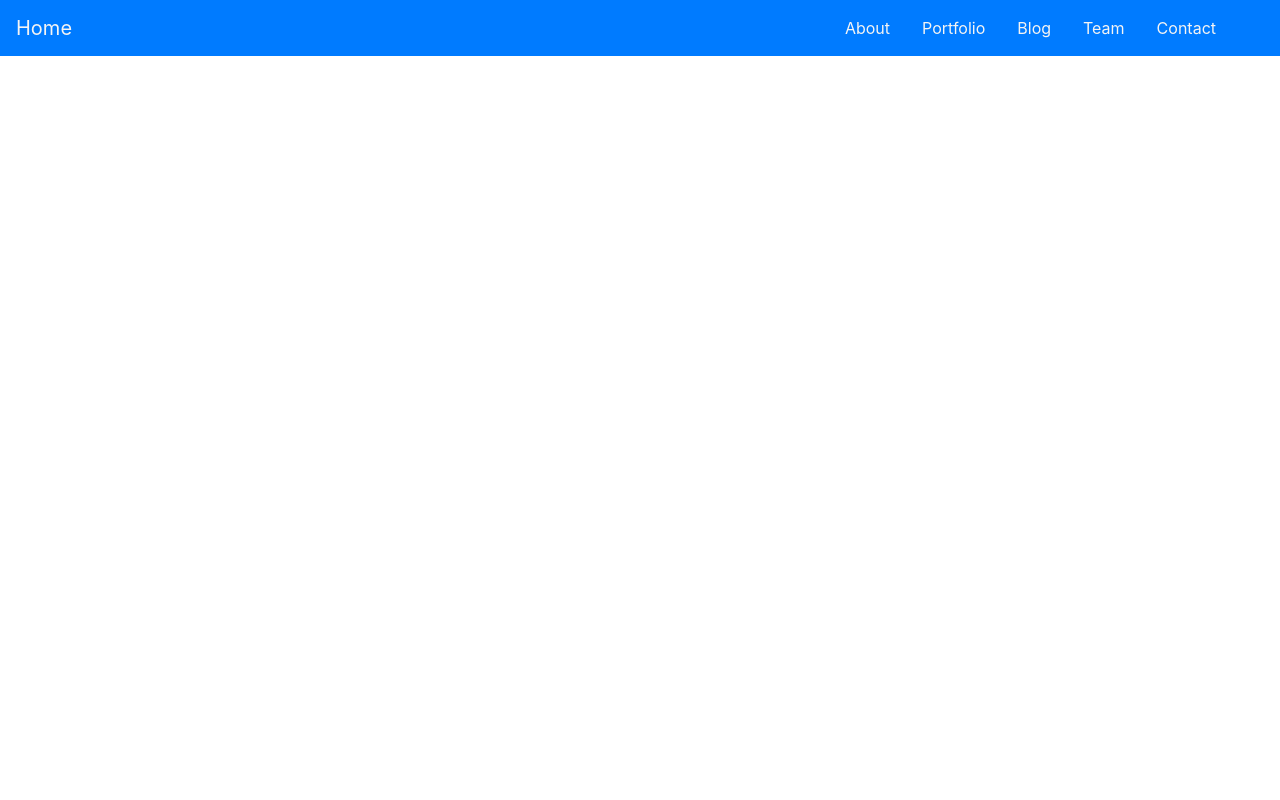
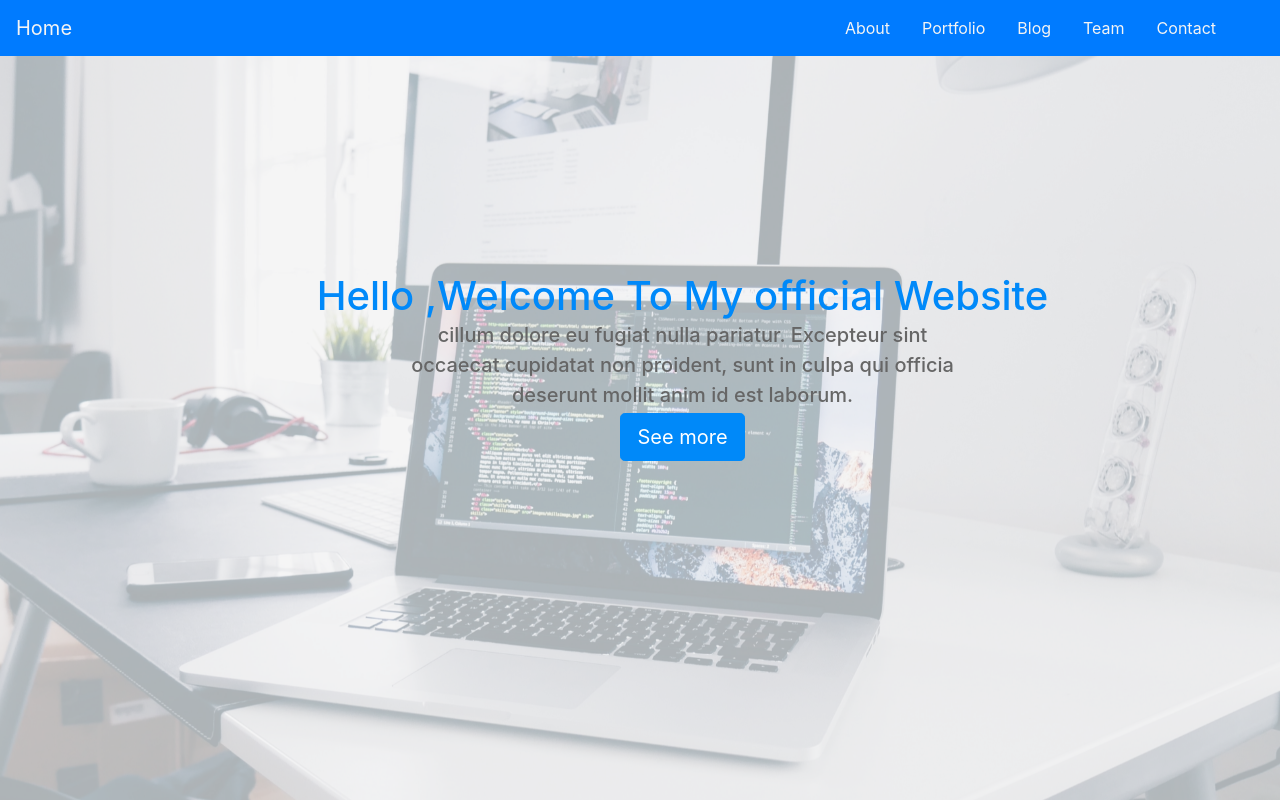
Before and after one commit to JasonCacante/LandingPage_Template01, a plain HTML site: page index.html in a window 1280 px wide. Drawn offline with nearby package versions, Linux system fonts and the light colour scheme.

Commit message:
Creating the header section of our template

```diff
--- a/css/main.css
+++ b/css/main.css
@@ -1,3 +1,4 @@
+/*navbar style*/
 .navbar {
   background: #f97300;
 }
@@ -28,3 +29,42 @@
 .bg-dark {
   background-color: #343a40 !important;
 }
+
+/*header style*/
+.header {
+  background-image: url("../images/headerback.jpg");
+  background-attachment: fixed;
+  background-size: cover;
+  background-position: center;
+}
+.overlay {
+  position: absolute;
+  min-height: 100%;
+  min-width: 100%;
+  left: 0;
+  top: 0;
+  background: rgba(244, 244, 244, 0.71);
+}
+
+.description {
+  position: absolute;
+  top: 30%;
+  margin: auto;
+  padding: 2em;
+}
+.description h1 {
+  color: #0089f9;
+}
+.description p {
+  color: #666;
+  font-size: 20px;
+  width: 50%;
+  line-height: 1.5;
+  margin: auto;
+}
+.description button {
+  border: 1px solid #0089f9;
+  border: 1px solid #0089f9;
+  background: #0089f9;
+  color: #fff;
+}
--- a/index.html
+++ b/index.html
@@ -6,6 +6,7 @@
     <meta name="viewport" content="width=device-width, initial-scale=1.0">
     <link rel="stylesheet" href="https://maxcdn.bootstrapcdn.com/bootstrap/4.0.0/css/bootstrap.min.css" integrity="sha384-Gn5384xqQ1aoWXA+058RXPxPg6fy4IWvTNh0E263XmFcJlSAwiGgFAW/dAiS6JXm" crossorigin="anonymous">
     <link rel="stylesheet" type="text/css" href="css/main.css">
+    <script src="https://ajax.googleapis.com/ajax/libs/jquery/3.5.1/jquery.min.js"></script>
     <title>Template Landing Page</title>
 </head>
 <body>
@@ -30,5 +31,19 @@
             </ul>
         </div>
     </nav>
+
+    <header class="header">
+        <div class="overlay"></div>
+        <div class="container">
+            <div class="description text-center">
+                <h1>    Hello ,Welcome To My official Website
+                    <p>cillum dolore eu fugiat nulla pariatur. Excepteur sint occaecat cupidatat non    proident, sunt in culpa qui officia deserunt mollit anim id est laborum.
+                    </p>
+                    <button class="btn btn-outline-secondary btn-lg">See more</button>
+                </h1>
+             </div>
+        </div>
+    </header>
+    <script type="text/javascript" src='js/main.js'></script>
 </body>
 </html>
--- a/js/main.js
+++ b/js/main.js
@@ -0,0 +1,3 @@
+$(document).ready(function(){
+    $('.header').height($(window).height());
+   })
```
Also changed, not shown: images/headerback.jpg (added), images/images.jpg (deleted).
